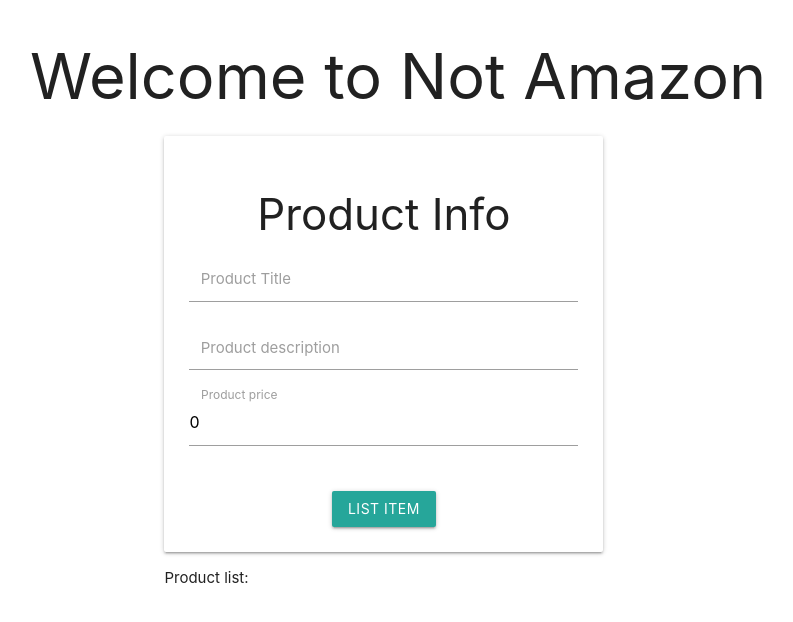
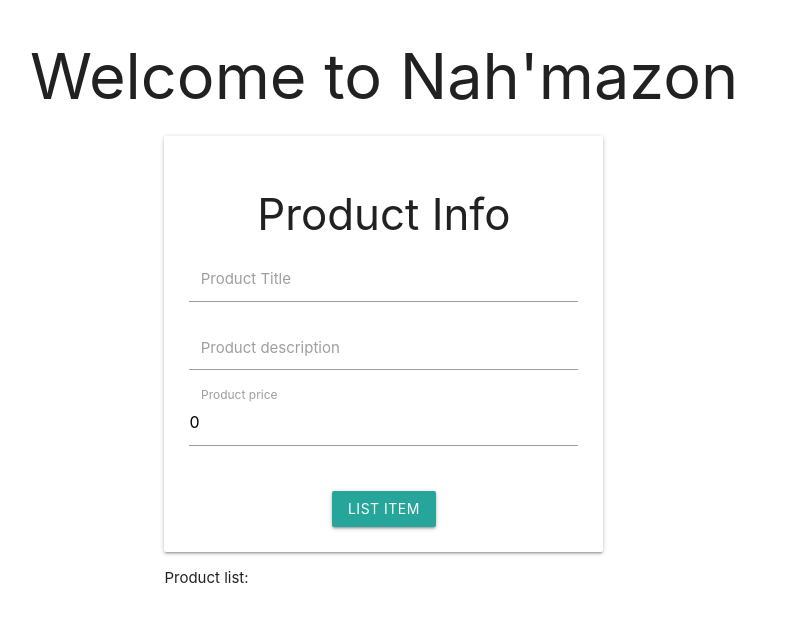
Before and after one commit to TimCPB/Nah-Mazon, a React (Create React App) app: page / in a window 1280 px wide. Shown: the top 622 px of the page, without its empty margins (162-955 px from the left). Built offline with nearby package versions, Linux system fonts and the light colour scheme.

Commit message:
refactor of CSS

```diff
--- a/src/App.js
+++ b/src/App.js
@@ -16,7 +16,7 @@
           <Profile />
         </Route>
         <Route path="/">
-          <h1>Welcome to Not Amazon</h1>
+          <h1>Welcome to Nah'mazon</h1>
           <Form />
         </Route>
       </Switch>
```
